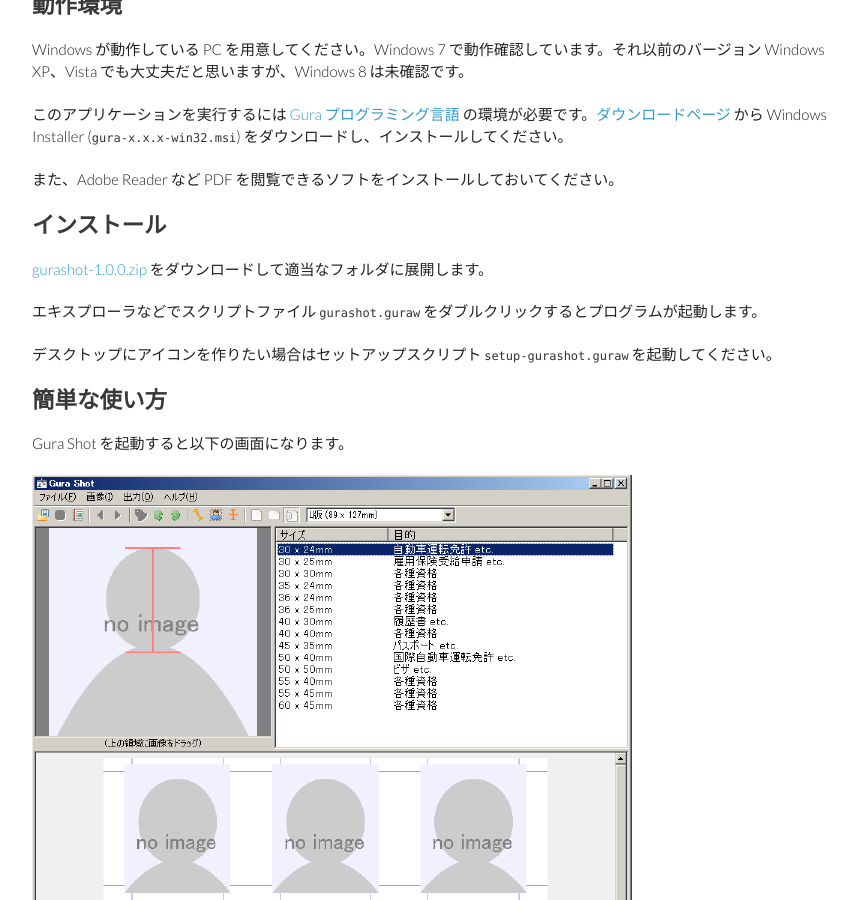
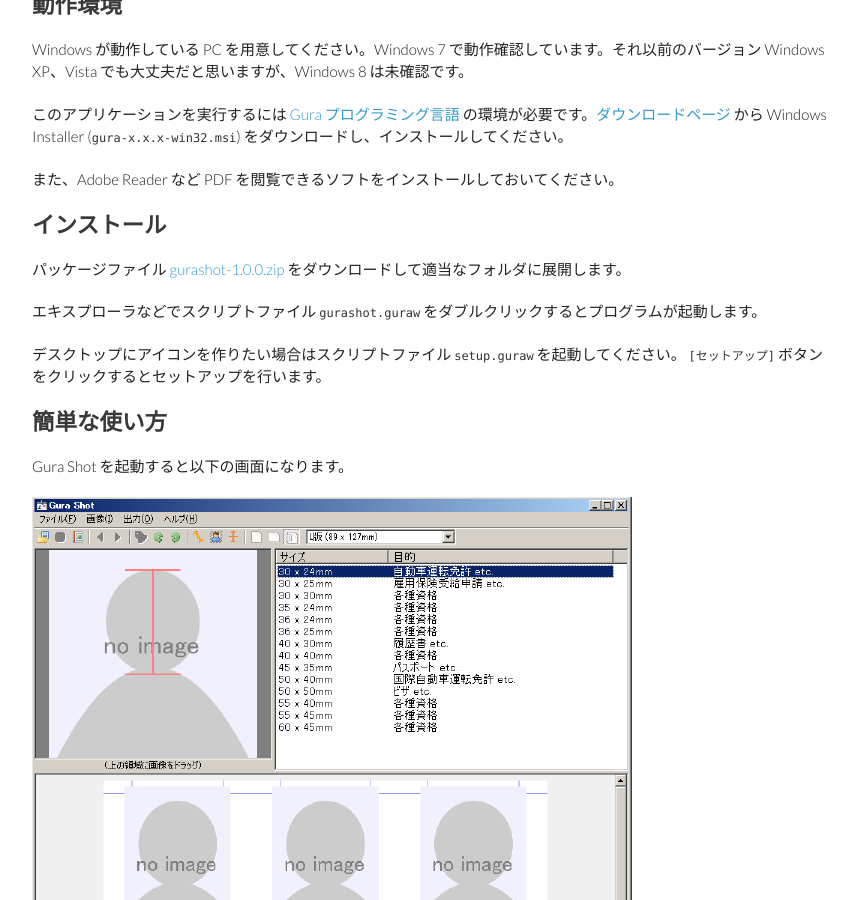
Before and after one commit to gura-app/gura-app.github.io, a Jekyll site: the page built from gurashot/index.md, in a window 1280 px wide and 900 px high, scrolled down 407 px. Shown: the whole window, without its empty margins (208-1066 px from the left). Built offline with Jekyll 4.4.1, drawn with Linux system fonts in a browser that asks for light colours; Markdown is read by kramdown in place of the engine named in the settings.

Commit message:
updated document

```diff
--- a/gurashot/index.md
+++ b/gurashot/index.md
@@ -29,12 +29,13 @@
 
 ## インストール
 
-[gurashot-1.0.0.zip](https://github.com/gura-app/gurashot/releases/download/v1.0.0/gurashot-1.0.0.zip)
+パッケージファイル [gurashot-1.0.0.zip](https://github.com/gura-app/gurashot/releases/download/v1.0.0/gurashot-1.0.0.zip)
 をダウンロードして適当なフォルダに展開します。
 
 エキスプローラなどでスクリプトファイル `gurashot.guraw` をダブルクリックするとプログラムが起動します。
 
-デスクトップにアイコンを作りたい場合はセットアップスクリプト `setup-gurashot.guraw` を起動してください。
+デスクトップにアイコンを作りたい場合はスクリプトファイル `setup.guraw` を起動してください。
+`[セットアップ]` ボタンをクリックするとセットアップを行います。
 
 ## 簡単な使い方
 
```
